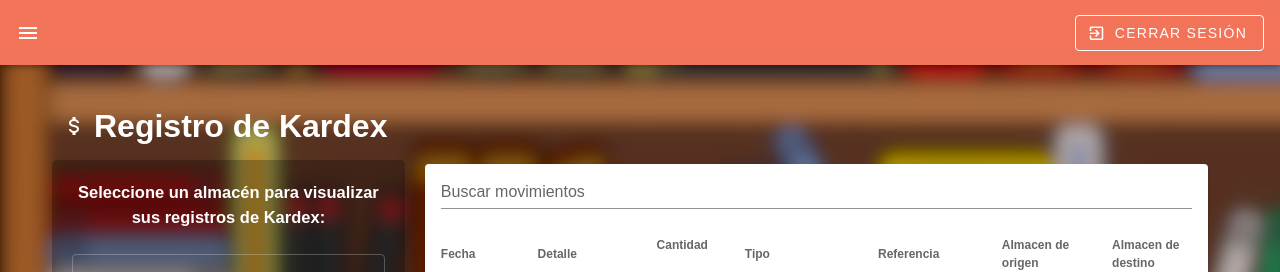
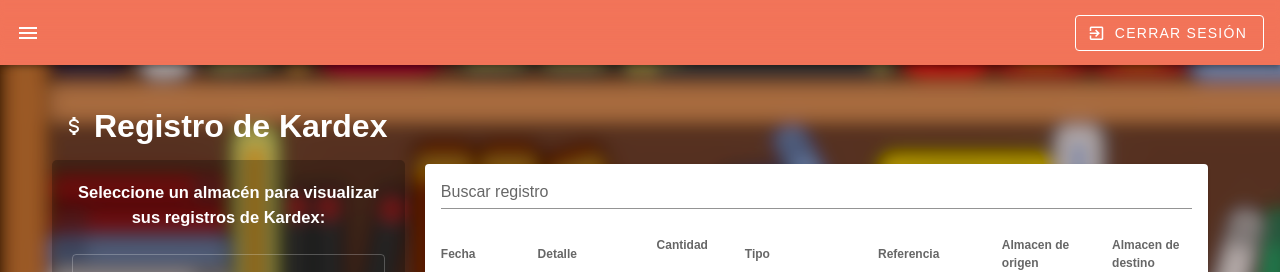
Before and after one commit to johanromero5879/ebi-frontend, a Vue app: page /home/kardex in a window 1280 px wide. Shown: the top 272 px of the page. Built offline with nearby package versions, Linux system fonts and the light colour scheme.

Commit message:
Corrección mínima

```diff
--- a/src/views/Kardex.vue
+++ b/src/views/Kardex.vue
@@ -40,7 +40,7 @@
           <template v-slot:top>
             <v-text-field
               v-model="search"
-              label="Buscar movimientos"
+              label="Buscar registro"
               class="mx-4"
             ></v-text-field>
           </template>
```
